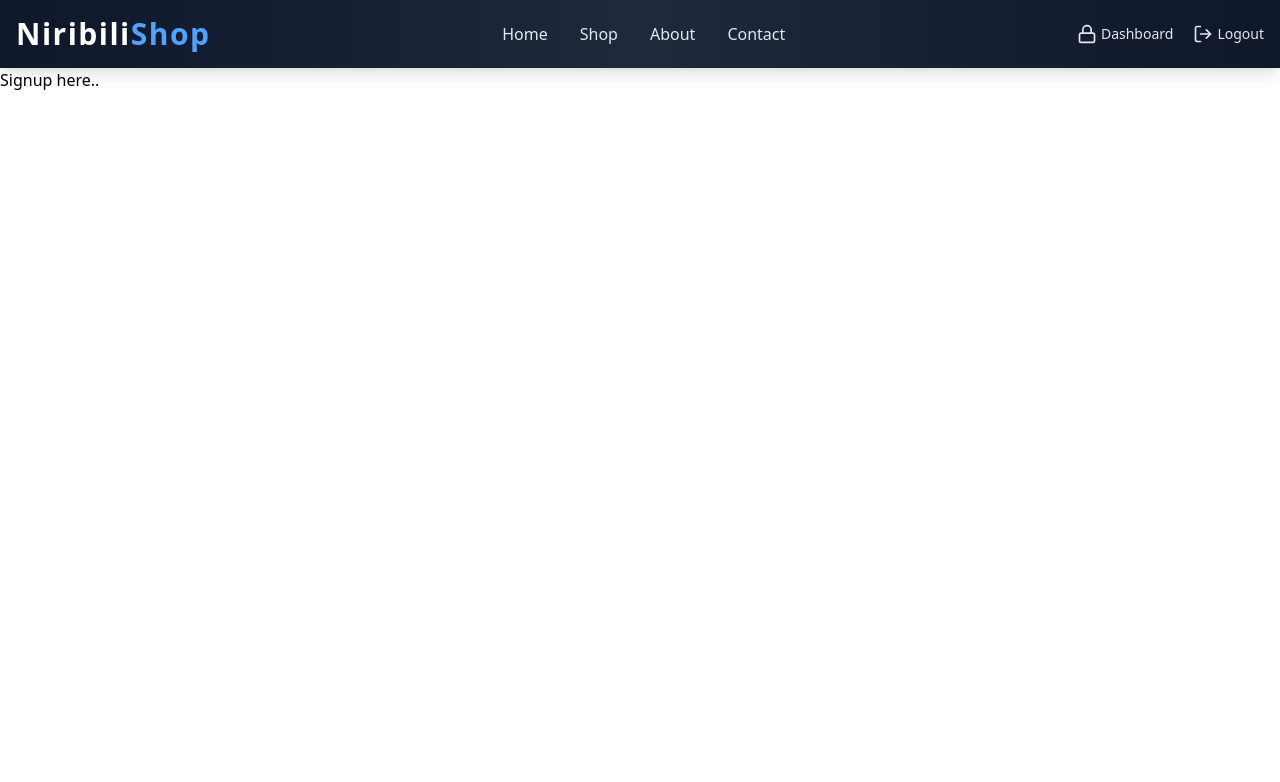
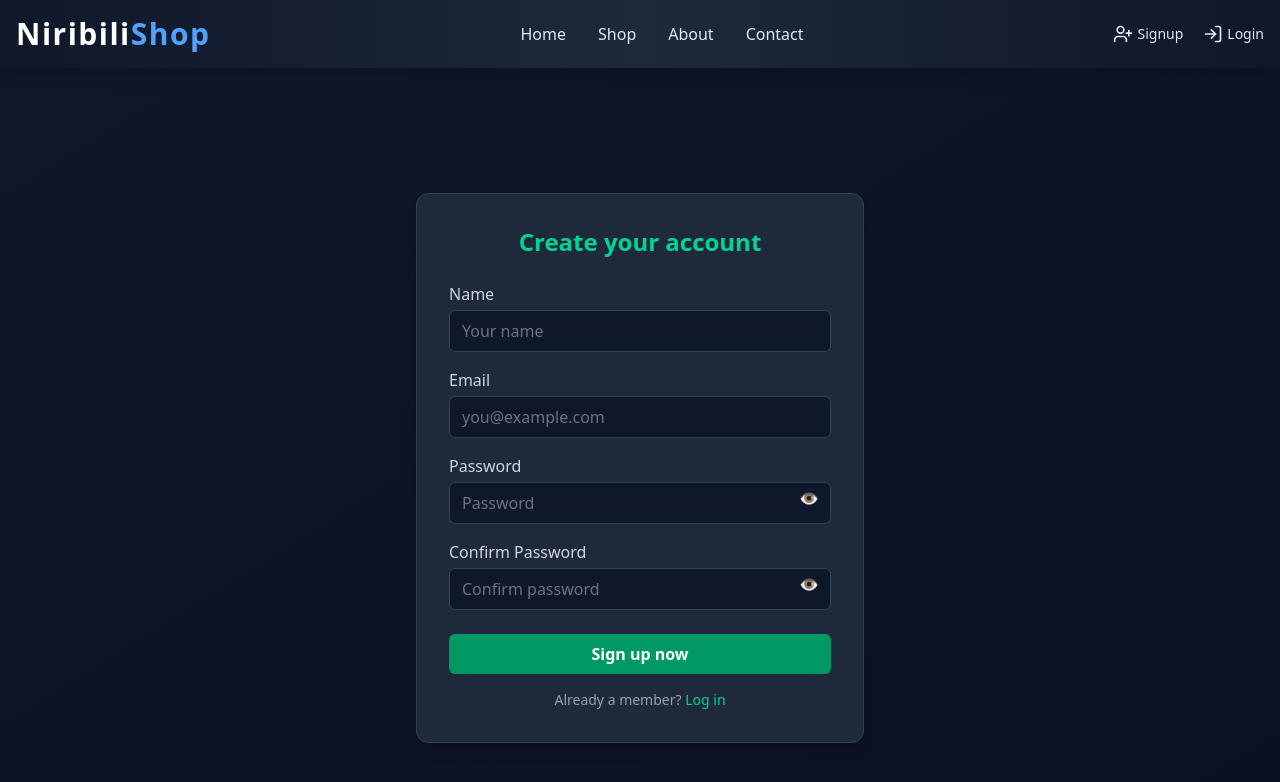
Before and after one commit to devovi2024/system-ecommerce-client, a React (Vite) app: page /signup in a window 1280 px wide. Shown: the top 782 px of the page. Built offline with nearby package versions, Linux system fonts and the light colour scheme.

Commit message:
signup form and axios starting

```diff
--- a/src/components/Navbar.jsx
+++ b/src/components/Navbar.jsx
@@ -4,14 +4,13 @@ import { ShoppingCart, UserPlus, LogIn, Lock, LogOut } from 'lucide-react';
 
 const Navbar = () => {
   const user = false;
-  const isAdmin = true;
+  const isAdmin = false;
   const cartCount = 3;
 
   return (
     <header className="sticky top-0 z-50 bg-gradient-to-r from-[#0f172a] via-[#1e293b] to-[#0f172a] backdrop-blur-md shadow-lg">
       <div className="max-w-7xl mx-auto px-4 py-4 flex items-center justify-between">
 
-        {/* Logo */}
         <Link
           to="/"
           className="text-3xl font-extrabold text-white tracking-wider hover:scale-105 transition-transform duration-300"
@@ -27,7 +26,6 @@ const Navbar = () => {
           <Link to="/contact" className="text-slate-200 hover:text-blue-400 transition duration-300">Contact</Link>
         </nav>
 
-        {/* Icons */}
         <div className="flex items-center space-x-5 text-slate-200 text-sm">
 
           {/* If only user (not admin) */}
--- /dev/null
+++ b/src/lib/axios.js
@@ -0,0 +1,11 @@
+import axios from "axios";
+
+
+const axiosInstance = axios.create({
+    baseURL: import.meta.mode === "development" ? "http://localhost:5000" : "/api",
+    withCredentials: true
+
+
+});
+
+export default axiosInstance;
--- a/src/pages/SignupPage.jsx
+++ b/src/pages/SignupPage.jsx
@@ -1,11 +1,135 @@
-import React from 'react'
+import React, { useState } from "react";
 
 const SignupPage = () => {
+  const [formData, setFormData] = useState({
+    name: "",
+    email: "",
+    password: "",
+    confirmPassword: "",
+  });
+
+  const [loading, setLoading] = useState(false);
+  const [showPassword, setShowPassword] = useState(false);
+  const [showConfirmPassword, setShowConfirmPassword] = useState(false);
+
+  const handleChange = (e) => {
+    const { name, value } = e.target;
+    setFormData((prev) => ({ ...prev, [name]: value }));
+  };
+
+  const handleSubmit = (e) => {
+    e.preventDefault();
+    setLoading(true);
+    setTimeout(() => {
+      alert("Form Submitted:\n" + JSON.stringify(formData, null, 2));
+      setLoading(false);
+    }, 1500);
+  };
+
   return (
-    <div>
-      Signup here..
+    <div className="min-h-screen flex items-center justify-center bg-gradient-to-br from-[#0f172a] to-[#0b1120] px-4">
+      <form
+        onSubmit={handleSubmit}
+        className="bg-[#1e293b] p-8 rounded-xl max-w-md w-full shadow-lg border border-[#334155]"
+      >
+        <h2 className="text-2xl font-bold text-center mb-6 text-emerald-400">
+          Create your account
+        </h2>
+
+        {/* Name */}
+        <label className="block mb-4">
+          <span className="text-gray-300 mb-1 block">Name</span>
+          <input
+            type="text"
+            name="name"
+            value={formData.name}
+            onChange={handleChange}
+            required
+            placeholder="Your name"
+            className="w-full rounded-md bg-[#0f172a] border border-[#334155] px-3 py-2 text-white placeholder-gray-500 focus:outline-none focus:ring-2 focus:ring-emerald-500 transition"
+          />
+        </label>
+
+        {/* Email */}
+        <label className="block mb-4">
+          <span className="text-gray-300 mb-1 block">Email</span>
+          <input
+            type="email"
+            name="email"
+            value={formData.email}
+            onChange={handleChange}
+            required
+            placeholder="you@example.com"
+            className="w-full rounded-md bg-[#0f172a] border border-[#334155] px-3 py-2 text-white placeholder-gray-500 focus:outline-none focus:ring-2 focus:ring-emerald-500 transition"
+          />
+        </label>
+
+        {/* Password */}
+        <label className="block mb-4 relative">
+          <span className="text-gray-300 mb-1 block">Password</span>
+          <input
+            type={showPassword ? "text" : "password"}
+            name="password"
+            value={formData.password}
+            onChange={handleChange}
+            required
+            placeholder="Password"
+            className="w-full rounded-md bg-[#0f172a] border border-[#334155] px-3 py-2 pr-10 text-white placeholder-gray-500 focus:outline-none focus:ring-2 focus:ring-emerald-500 transition"
+          />
+          <button
+            type="button"
+            onClick={() => setShowPassword(!showPassword)}
+            className="absolute right-3 top-8 text-gray-400 hover:text-emerald-400 focus:outline-none"
+            aria-label={showPassword ? "Hide password" : "Show password"}
+          >
+            {showPassword ? "🙈" : "👁️"}
+          </button>
+        </label>
+
+        {/* Confirm Password */}
+        <label className="block mb-6 relative">
+          <span className="text-gray-300 mb-1 block">Confirm Password</span>
+          <input
+            type={showConfirmPassword ? "text" : "password"}
+            name="confirmPassword"
+            value={formData.confirmPassword}
+            onChange={handleChange}
+            required
+            placeholder="Confirm password"
+            className="w-full rounded-md bg-[#0f172a] border border-[#334155] px-3 py-2 pr-10 text-white placeholder-gray-500 focus:outline-none focus:ring-2 focus:ring-emerald-500 transition"
+          />
+          <button
+            type="button"
+            onClick={() => setShowConfirmPassword(!showConfirmPassword)}
+            className="absolute right-3 top-8 text-gray-400 hover:text-emerald-400 focus:outline-none"
+            aria-label={showConfirmPassword ? "Hide password" : "Show password"}
+          >
+            {showConfirmPassword ? "🙈" : "👁️"}
+          </button>
+        </label>
+
+        {/* Submit Button */}
+        <button
+          type="submit"
+          disabled={loading}
+          className={`w-full py-2 rounded-md text-white font-semibold transition transform ${
+            loading
+              ? "bg-emerald-700 cursor-not-allowed"
+              : "bg-emerald-600 hover:bg-emerald-700 active:scale-95"
+          } flex justify-center items-center`}
+        >
+          {loading ? "Loading..." : "Sign up now"}
+        </button>
+
+        <p className="text-center text-gray-400 mt-4 text-sm">
+          Already a member?{" "}
+          <a href="/login" className="text-emerald-400 hover:underline">
+            Log in
+          </a>
+        </p>
+      </form>
     </div>
-  )
-}
+  );
+};
 
-export default SignupPage
+export default SignupPage;
```
Also changed, not shown: src/stores/useUserStore.js (added).
